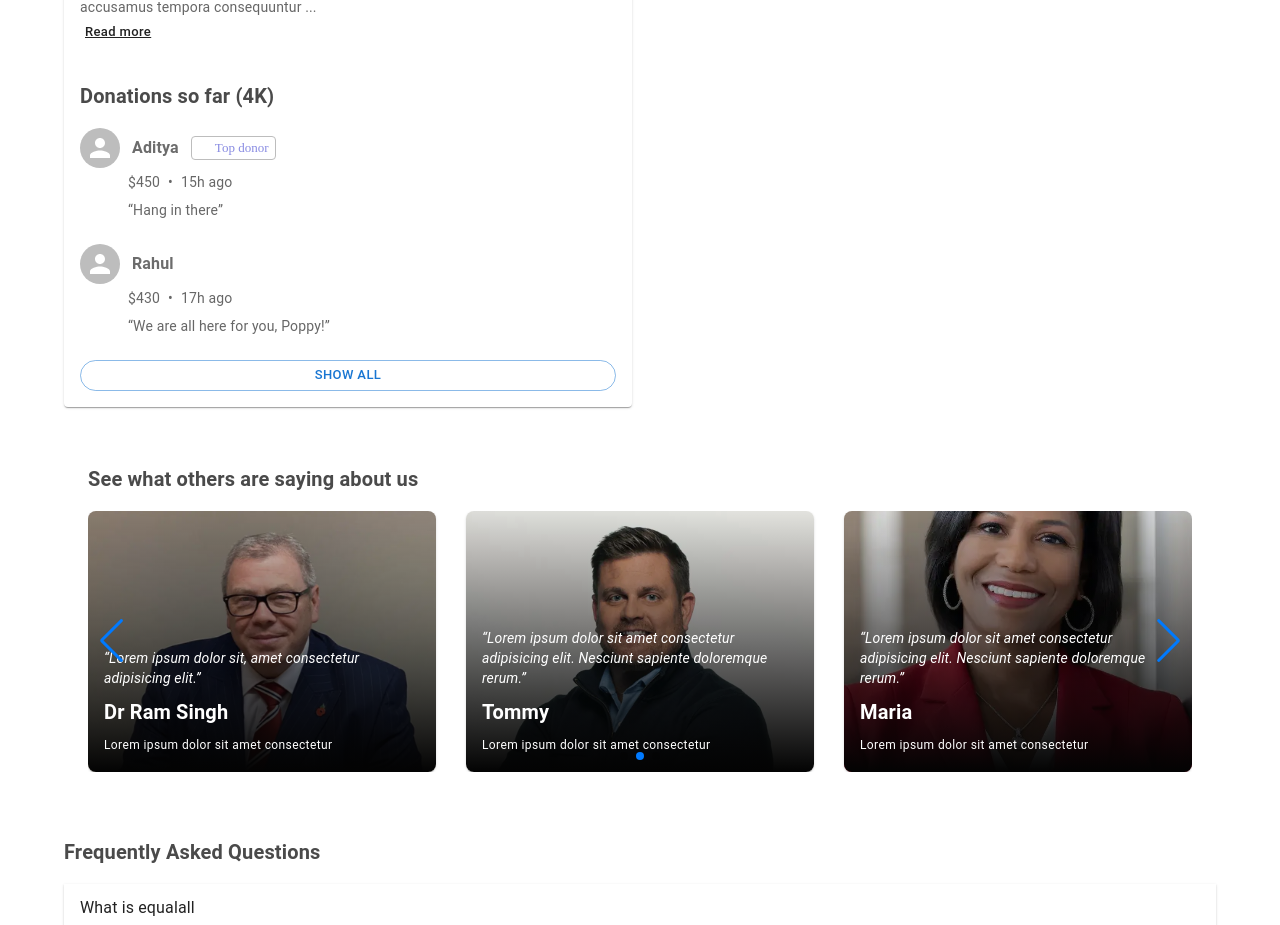
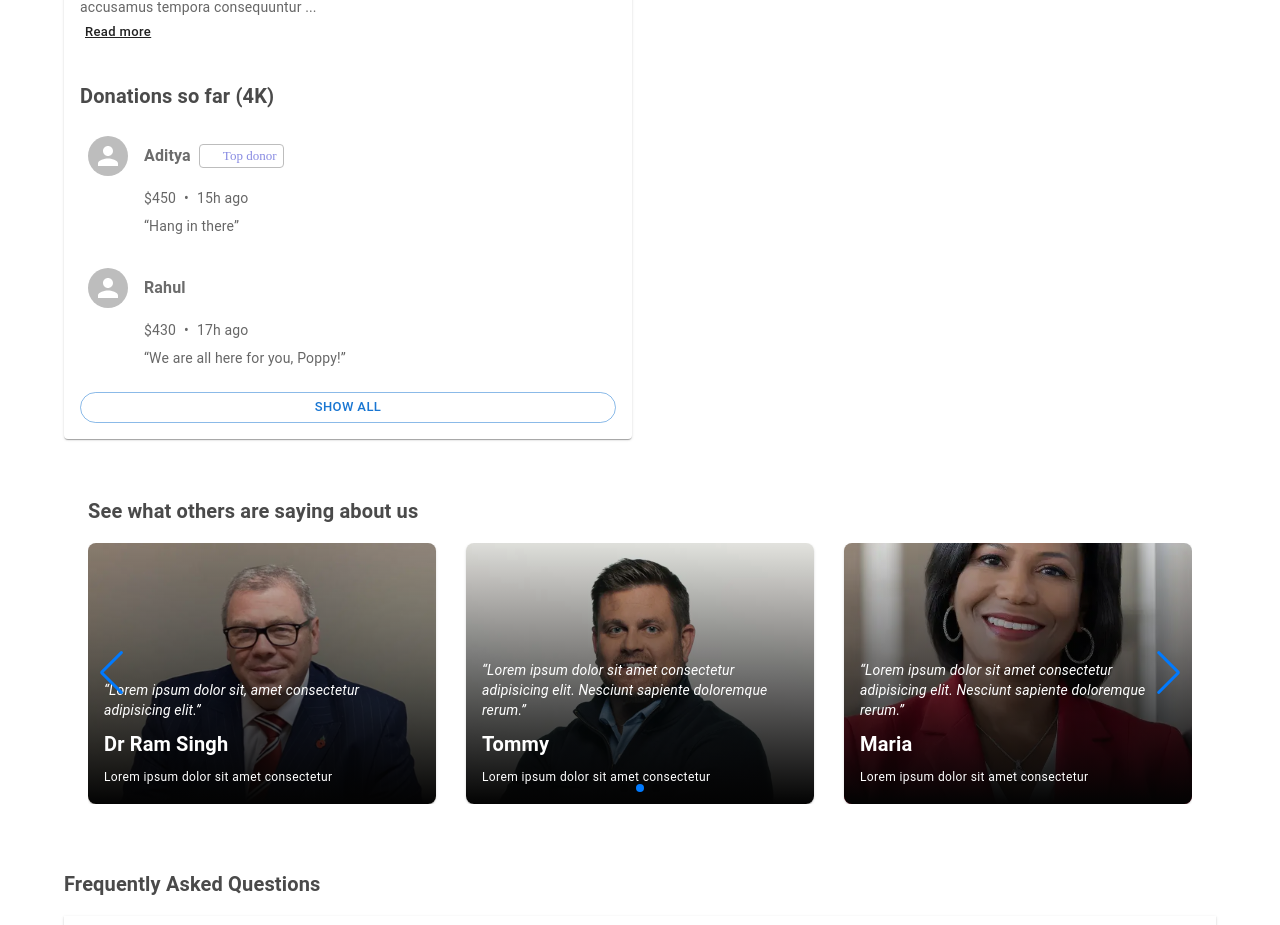
Before and after one commit to Adityajaiswar11/KettoAssignment, a React (Vite) app: page / in a window 1280 px wide. Shown: the part 820-1745 px from the top of the page. Built offline with nearby package versions, Linux system fonts and the light colour scheme; some icons are missing.

Commit message:
some changes

```diff
--- a/src/Components/DonationInfo.jsx
+++ b/src/Components/DonationInfo.jsx
@@ -19,7 +19,7 @@ import LinkIcon from "@mui/icons-material/Link";
 import LockOutlinedIcon from "@mui/icons-material/LockOutlined";
 import KeyboardArrowDownTwoToneIcon from "@mui/icons-material/KeyboardArrowDownTwoTone";
 import FmdGoodIcon from "@mui/icons-material/FmdGood";
-import MailOutlineOutlinedIcon from '@mui/icons-material/MailOutlineOutlined';
+import MailOutlineOutlinedIcon from "@mui/icons-material/MailOutlineOutlined";
 const DonationInfo = () => {
   return (
     <Box
@@ -74,6 +74,7 @@ const DonationInfo = () => {
           <LinearProgress
             variant="determinate"
             value={(123456 / 847987) * 100}
+            aria-label="donate progress bar"
             sx={{
               mt: 1,
               height: 8,
@@ -97,7 +98,7 @@ const DonationInfo = () => {
 
         {/* Organizer */}
         <Box display="flex" gap={2}>
-          <Avatar alt="Organizer" />
+          <Avatar alt="Organizer" aria-label="Organizer icon" />
           <Box>
             <Typography variant="subtitle2" fontWeight="bold">
               Organizer
@@ -181,10 +182,10 @@ const DonationInfo = () => {
               <LinkedInIcon sx={{ color: "#0A66C2" }} />
             </IconButton>
             <IconButton aria-label="Share on LinkedIn">
-              <MailOutlineOutlinedIcon sx={{ color: "#E1306C" }}/>
+              <MailOutlineOutlinedIcon sx={{ color: "#E1306C" }} />
             </IconButton>
-            <IconButton>
-              <LinkIcon aria-label="link-icon" />
+            <IconButton aria-label="link-icon">
+              <LinkIcon />
             </IconButton>
           </Box>
         </Box>
@@ -210,11 +211,8 @@ const DonationInfo = () => {
             </Typography>
           </Box>
 
-          <IconButton>
-            <KeyboardArrowDownTwoToneIcon
-              aria-label="arrrow down icon"
-              color="primary"
-            />
+          <IconButton aria-label="arrrow down icon">
+            <KeyboardArrowDownTwoToneIcon color="primary" />
           </IconButton>
         </Box>
       </Card>
--- a/src/pages/DonationsList.jsx
+++ b/src/pages/DonationsList.jsx
@@ -1,5 +1,5 @@
 import React, { useState } from "react";
-import { Avatar, Box, Button, Typography, Chip, Stack } from "@mui/material";
+import { Avatar, Box, Button, Typography, Chip, Stack, IconButton } from "@mui/material";
 import EmojiEventsIcon from "@mui/icons-material/EmojiEvents";
 
 export const DonationsUserList = [
@@ -53,8 +53,11 @@ const DonationsList = () => {
 
       {visibleDonations.map((donor, index) => (
         <Box key={index} sx={{ mb: 3 }}>
-          <Stack direction="row" alignItems="center" spacing={1.5}>
-            <Avatar color="#468cb7" size="small" aria-label="user-avatar" />
+          <Stack direction="row" alignItems="center" spacing={1}>
+             <IconButton  aria-label="user-avatar">
+
+            <Avatar color="#468cb7" size="small" />
+            </IconButton>
             <Typography fontWeight={600} sx={{ color: "#6c6c6c" }}>
               {donor.name}
             </Typography>
@@ -75,7 +78,7 @@ const DonationsList = () => {
             )}
           </Stack>
 
-          <Stack direction="row" spacing={1} mt={0.5} ml={6}>
+          <Stack direction="row" spacing={1} mt={0.5} ml={8}>
             <Typography variant="body2" color="textSecondary">
               ${donor.amount}
             </Typography>
@@ -88,7 +91,7 @@ const DonationsList = () => {
           </Stack>
 
           {donor.message && (
-            <Typography variant="body2" color="text.secondary" mt={1} ml={6}>
+            <Typography variant="body2" color="text.secondary" mt={1} ml={8}>
               “{donor.message}”
             </Typography>
           )}
```
